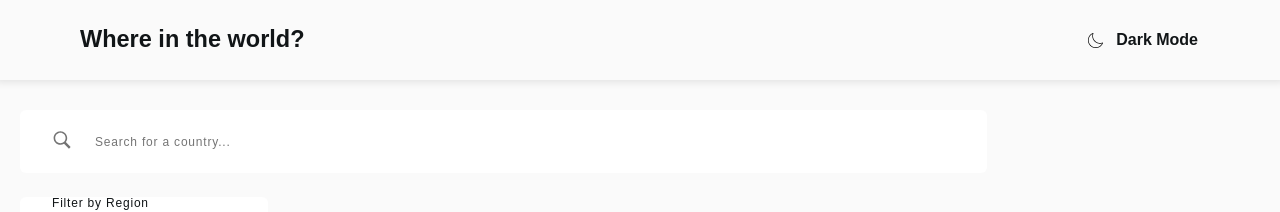
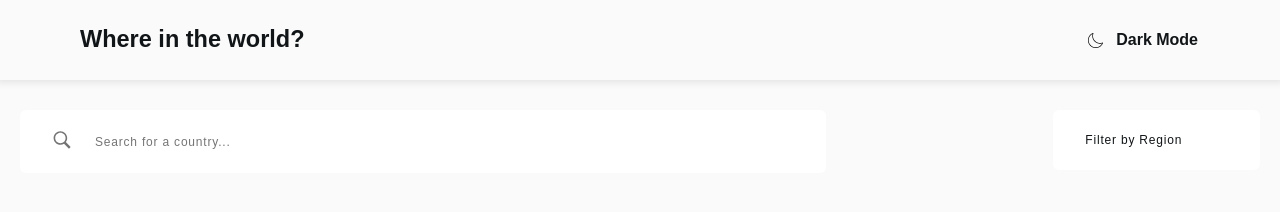
Before and after one commit to aycanogut/fem-rest-countries-flag-api, a React (Create React App) app: page / in a window 1280 px wide. Shown: the top 212 px of the page. Built offline with nearby package versions, Linux system fonts and the light colour scheme; no server answers; a web font is replaced by a local one.

Commit message:
update layout direction on tablet size

```diff
--- a/src/Components/SearchWrapper.tsx
+++ b/src/Components/SearchWrapper.tsx
@@ -7,9 +7,15 @@ import SearchInput from './SearchInput'
 import Select from './Select'
 
 const StyledSearchWrapper = styled.div`
+  display: flex;
+  flex-direction: column;
   width: 100%;
   height: 6.3rem;
   padding: 3rem 2rem 4.5rem 2rem;
+
+  @media only screen and ${helpers.device.md} {
+    flex-direction: row;
+  } ;
 `
 
 interface ISearchWrapper {
```
